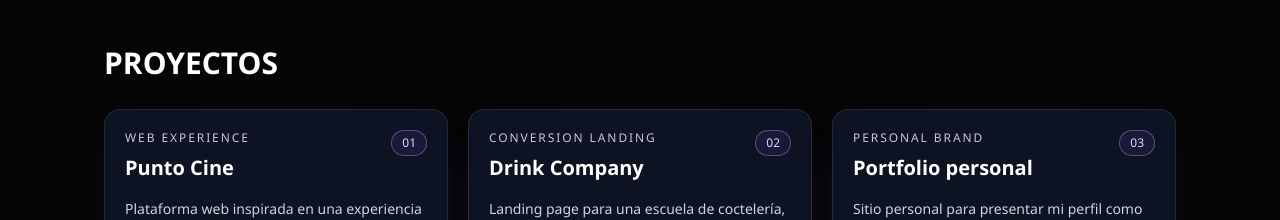
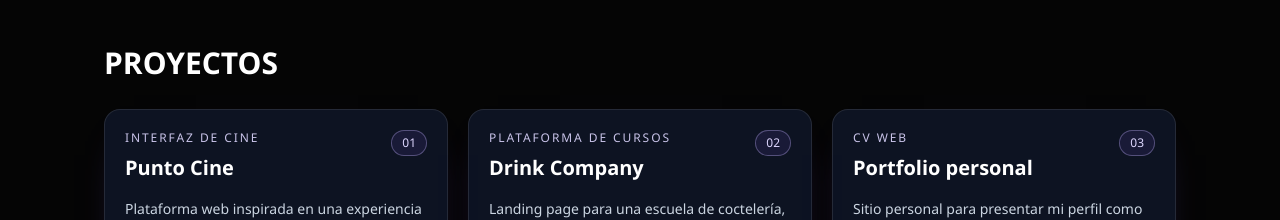
Before and after one commit to DaianaCardozo/portfolio-daiana, a React (Vite) app: page / in a window 1280 px wide. Shown: the part 1080-1300 px from the top of the page. Built offline with nearby package versions, Linux system fonts and the light colour scheme.

Commit message:
detalles y links

```diff
--- a/src/components/Projects.tsx
+++ b/src/components/Projects.tsx
@@ -13,7 +13,7 @@ const projects: Project[] = [
     description:
       'Plataforma web inspirada en una experiencia de cine, con cartelera, selección de asientos y una propuesta visual enfocada en la interacción del usuario.',
     stack: ['HTML', 'CSS', 'JavaScript'],
-    category: 'Web Experience',
+    category: 'Interfaz de Cine',
     demoUrl: 'https://daianacardozo.github.io/PuntoCine/',
     codeUrl: 'https://github.com/DaianaCardozo/PuntoCine',
   },
@@ -22,7 +22,7 @@ const projects: Project[] = [
     description:
       'Landing page para una escuela de coctelería, con diseño premium, estructura orientada a conversión y secciones pensadas para mostrar cursos y propuesta de valor.',
     stack: ['React', 'TypeScript', 'Tailwind CSS'],
-    category: 'Conversion Landing',
+    category: 'Plataforma de Cursos',
     demoUrl: 'https://drink-company.vercel.app/',
     codeUrl: 'https://github.com/DaianaCardozo/Drink-Company',
   },
@@ -31,9 +31,9 @@ const projects: Project[] = [
     description:
       'Sitio personal para presentar mi perfil como Full Stack Developer Junior, mis proyectos y formas de contacto, con una estética dark moderna y una estructura clara y funcional.',
     stack: ['React', 'TypeScript', 'Tailwind CSS'],
-    category: 'Personal Brand',
+    category: 'CV Web',
     demoUrl: '#',
-    codeUrl: '#',
+    codeUrl: 'https://github.com/DaianaCardozo/portfolio-daiana',
   },
 ]
 
```
